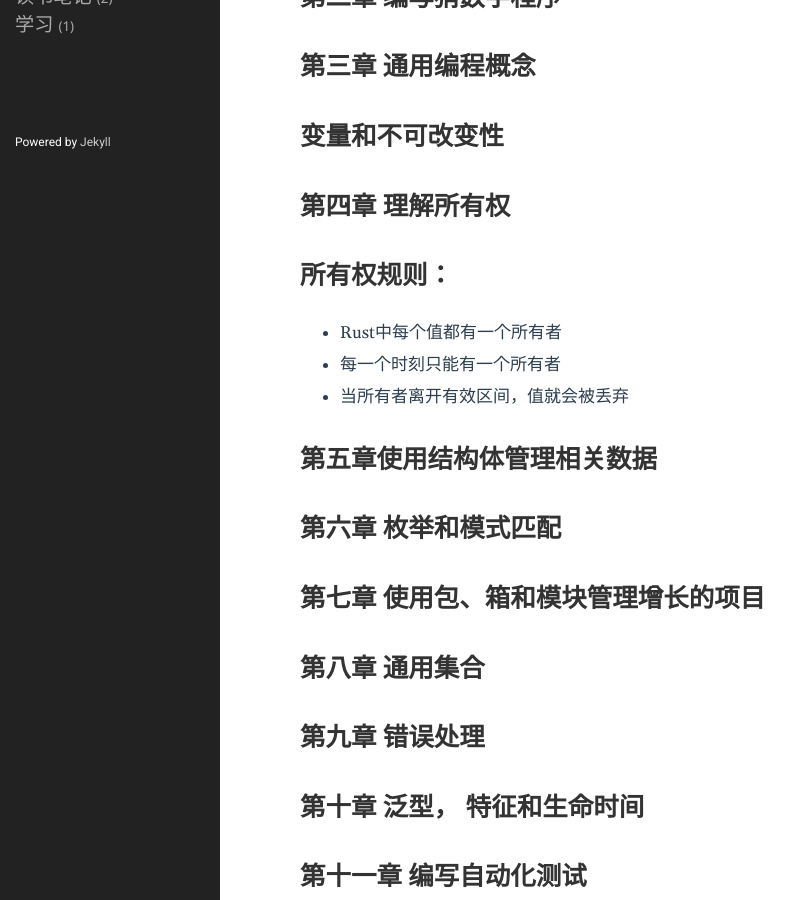
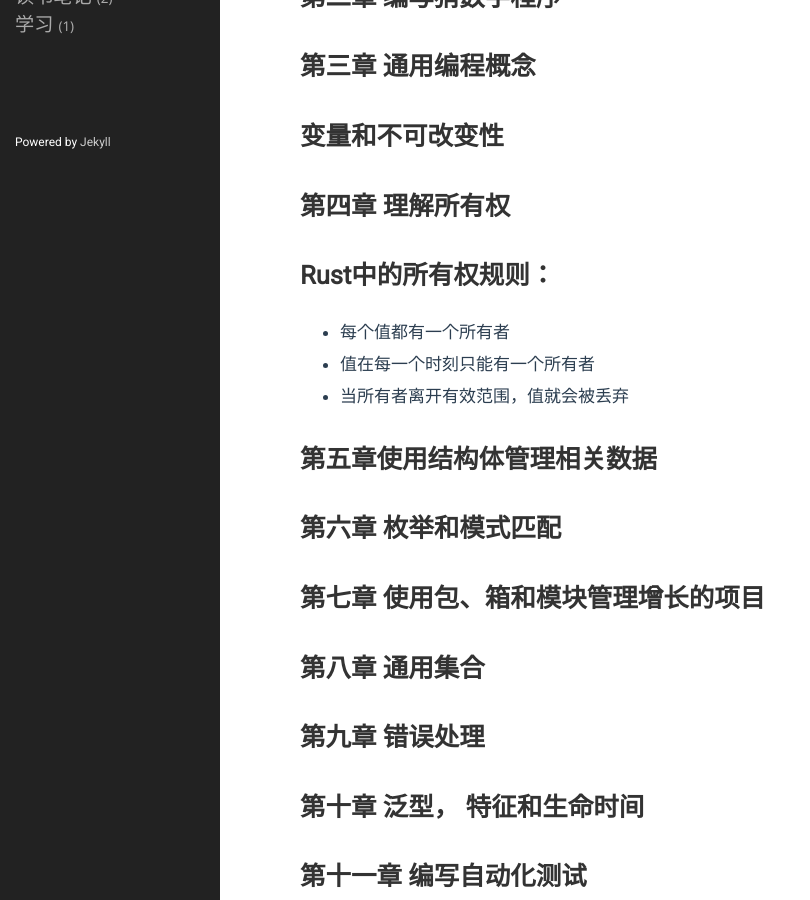
Before and after one commit to yejinp/yejinp.github.io, a Jekyll site: the page built from _posts/2025-01-23-学习Rust.markdown, in a window 1280 px wide and 900 px high, scrolled down 563 px. Shown: the whole window, without its empty margins (0-810 px from the left). Built offline with Jekyll 4.4.1, drawn with Linux system fonts in a browser that asks for light colours.

Commit message:
更新第四章的所有者规则

```diff
--- a/_posts/2025-01-23-学习Rust.markdown
+++ b/_posts/2025-01-23-学习Rust.markdown
@@ -24,10 +24,10 @@ Linux 之前一直都是用汇编语言和C语言编写，最近了解到在Linu
 ## 变量和不可改变性
 
 # 第四章 理解所有权
-## 所有权规则：
-- Rust中每个值都有一个所有者
-- 每一个时刻只能有一个所有者
-- 当所有者离开有效区间，值就会被丢弃
+## Rust中的所有权规则：
+- 每个值都有一个所有者
+- 值在每一个时刻只能有一个所有者
+- 当所有者离开有效范围，值就会被丢弃
 
 # 第五章使用结构体管理相关数据
 
```
